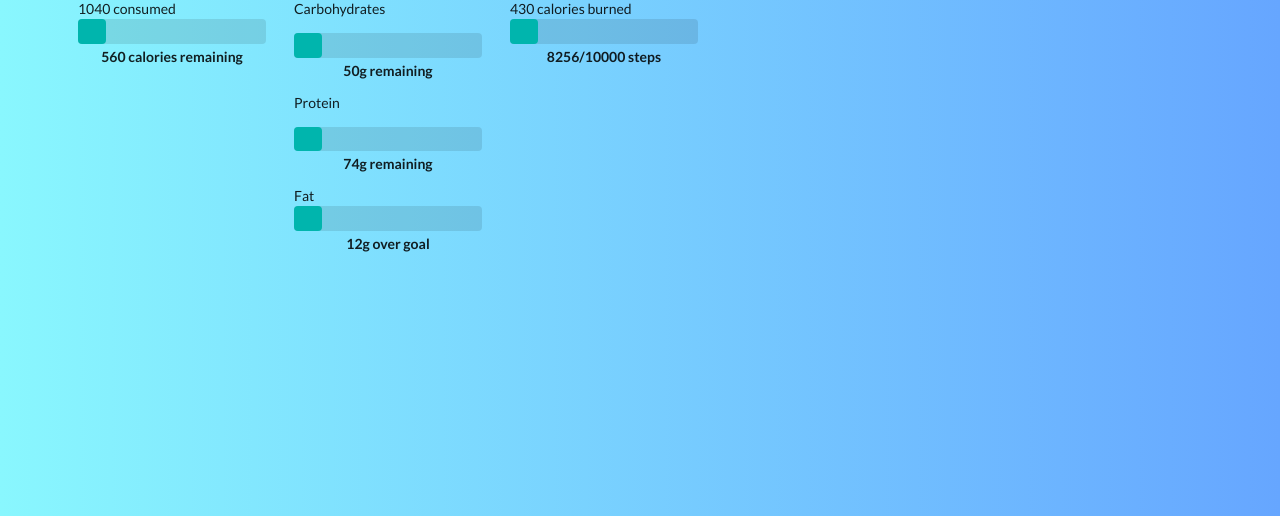
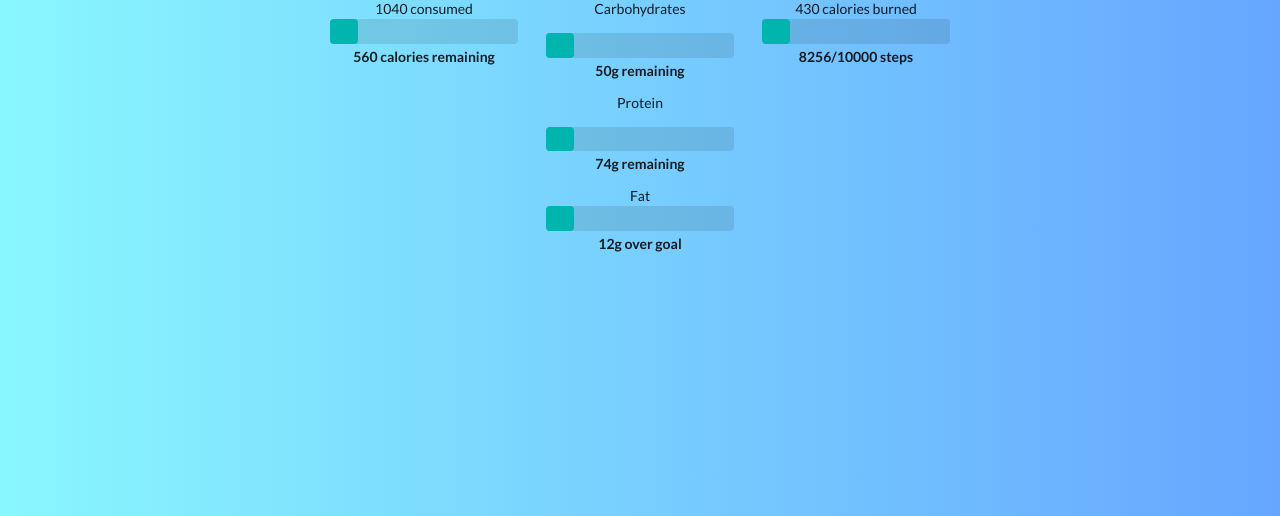
Before and after one commit to MattAlvero/RoadToGainz, a plain HTML site: page views/diet.html in a window 1280 px wide. Shown: the part 284-800 px from the top of the page. Drawn offline with nearby package versions, Linux system fonts and the light colour scheme; a web font is replaced by a local one.

Commit message:
Centered diet page

```diff
--- a/views/diet.html
+++ b/views/diet.html
@@ -53,7 +53,7 @@
         </h1>
 
     </div>
-    <div class="ui grid" id = "dietGrid">
+    <div class="ui center aligned grid" id = "dietGrid">
         <div class="three wide column">
             <h1 id = "dietText">
                 CALORIES
```
